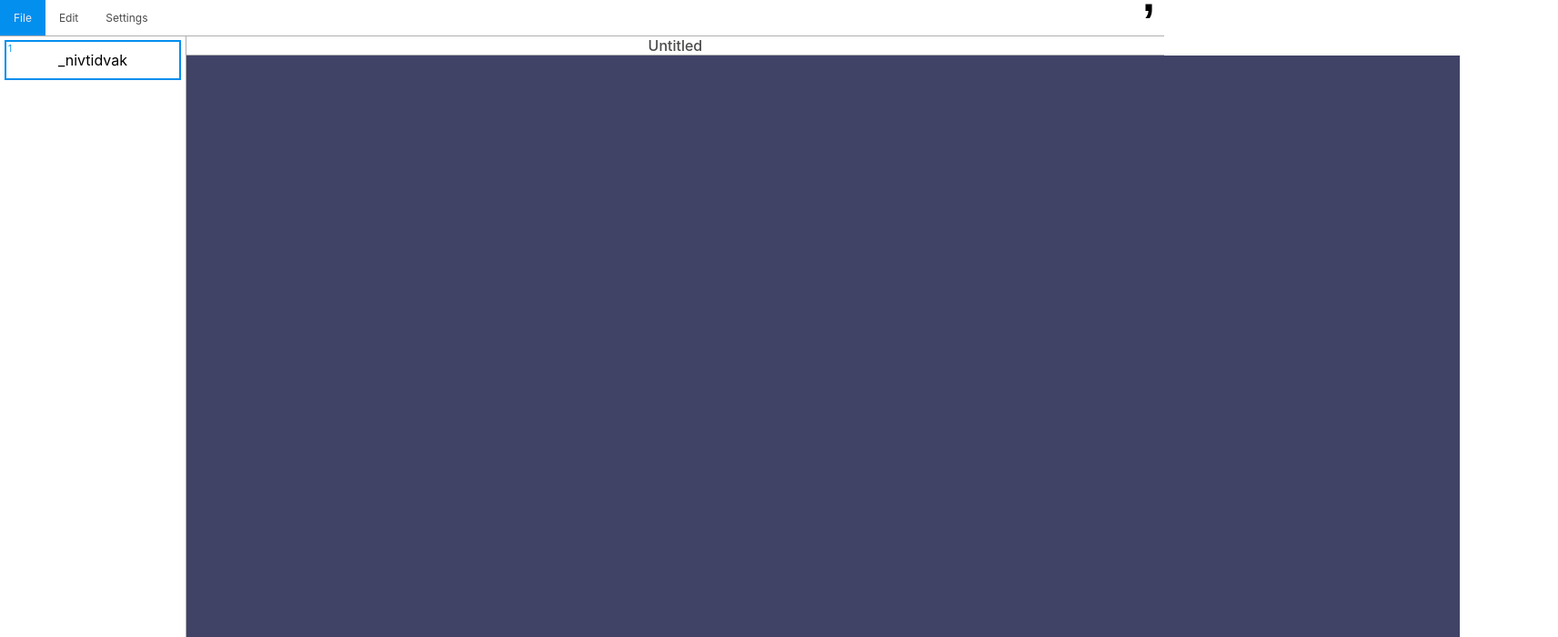
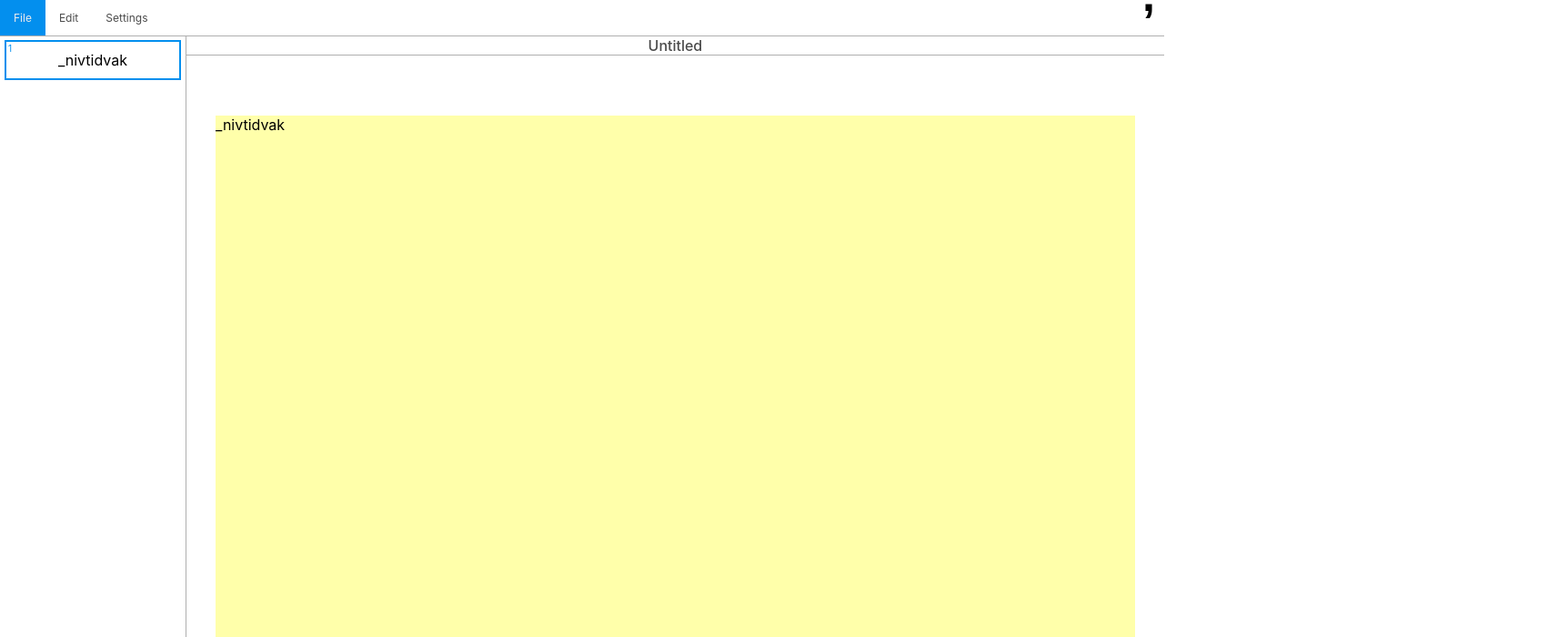
Before and after one commit to lich906/power-comma, a React (Create React App) app: page / in a window 1280 px wide. Shown: the top 700 px of the page at 91% size, 1713 px wide, since content can reach past the window. Built offline with nearby package versions, Linux system fonts and the light colour scheme.

Commit message:
fast change
felectCurrentSlide (ilter -> find)
SlideEditArea.module.css (перевёл в проценты)
SlideEditArea.tsx (пока затычка/в процессе)

```diff
--- a/src/Frontend/Components/SlideEditArea/SlideEditArea.module.css
+++ b/src/Frontend/Components/SlideEditArea/SlideEditArea.module.css
@@ -1,9 +1,8 @@
 @import "../../StyleConstants.css";
 
 .slide {
-    height: 900px;
-    width: 1400px;
+    height: 80%;
+    width: 94%;
     display: flex;
     margin: auto;
-    background-color: var(--theme-color-5);
 }
--- a/src/Frontend/Components/SlideEditArea/SlideEditArea.tsx
+++ b/src/Frontend/Components/SlideEditArea/SlideEditArea.tsx
@@ -56,11 +56,17 @@ function SlideEditArea({
     return (
         <div className={styles.slide}
         // right Click = action menu
+        //добавить функцию что доватит цвет или картинку на фон
+        style = {{
+            background : "#ffa"
+        }}
+
         onContextMenu={(e) => {
             e.preventDefault();
             showActionMenu(ActionMenuItemContent, mousePosition(e))
         }}
         >
+            {slide?.id}
             <SlideContent
                 slide = {slide}
             />
--- a/src/Model/Store/Selectors/selectCurrentSlide.ts
+++ b/src/Model/Store/Selectors/selectCurrentSlide.ts
@@ -2,6 +2,6 @@ import {Slide} from "../../../Model/Types/Slide"
 import {selectSlides} from "../../../Model/Store/Selectors/selectSlides";
 import {selectCurrentSlideId} from "../../../Model/Store/Selectors/selectCurrentSlideId";
 
-export function selectCurrentSlide(): Slide {
-    return selectSlides().filter(slide => slide.id === selectCurrentSlideId())[0];
+export function selectCurrentSlide(): Slide|undefined {
+    return selectSlides().find(slide => slide.id === selectCurrentSlideId());
 }
```
